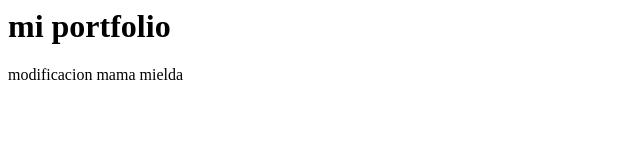
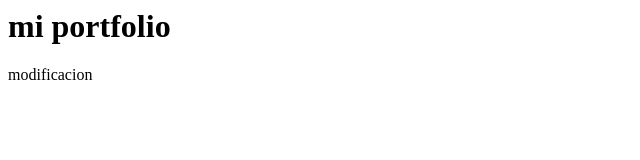
Before and after one commit to master04525/Portfolio-FrontEnd, a plain HTML site: page index.html in a window 1280 px wide. Shown: the full height of the page, 0-640 px from the left. Drawn offline with Linux system fonts and the light colour scheme.

Commit message:
Update index.html

```diff
--- a/index.html
+++ b/index.html
@@ -1,2 +1,2 @@
 <h1>mi portfolio</h1>
-<p>modificacion mama mielda</p>
+<p>modificacion</p>
```
